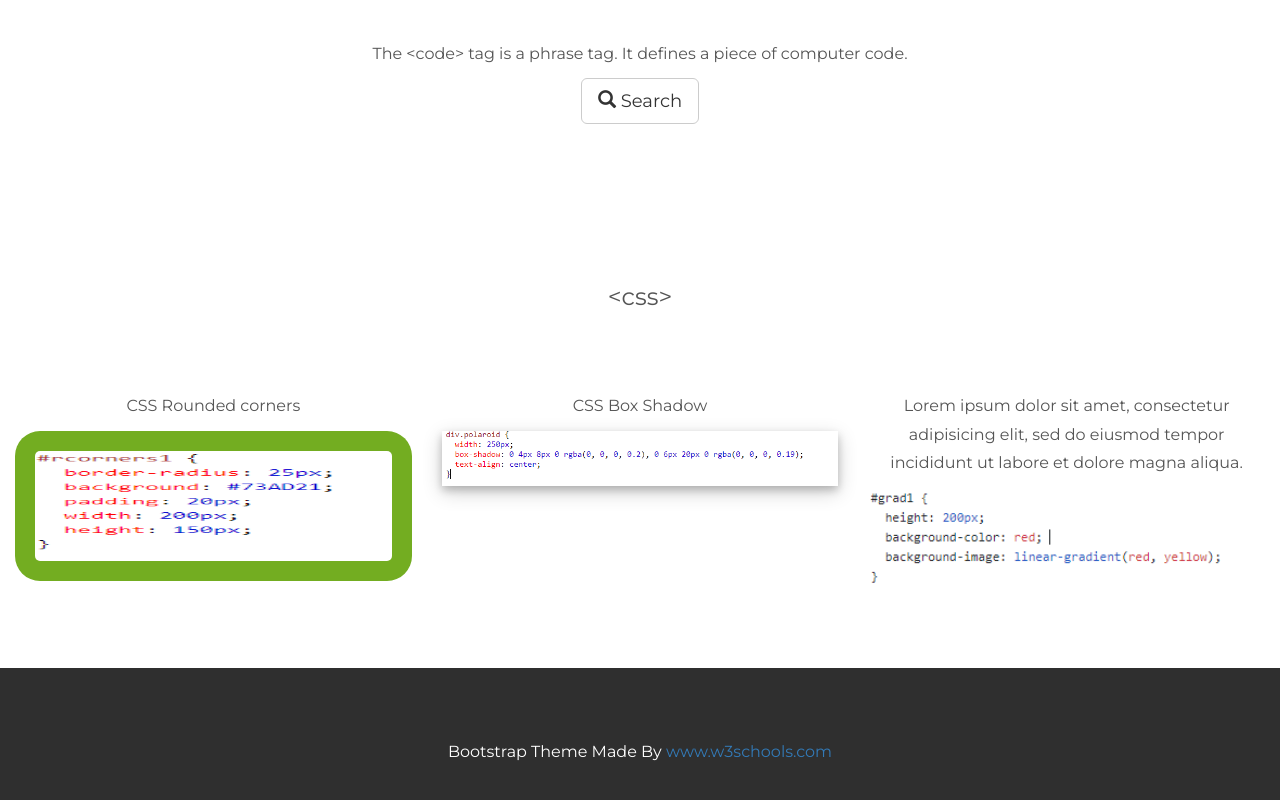
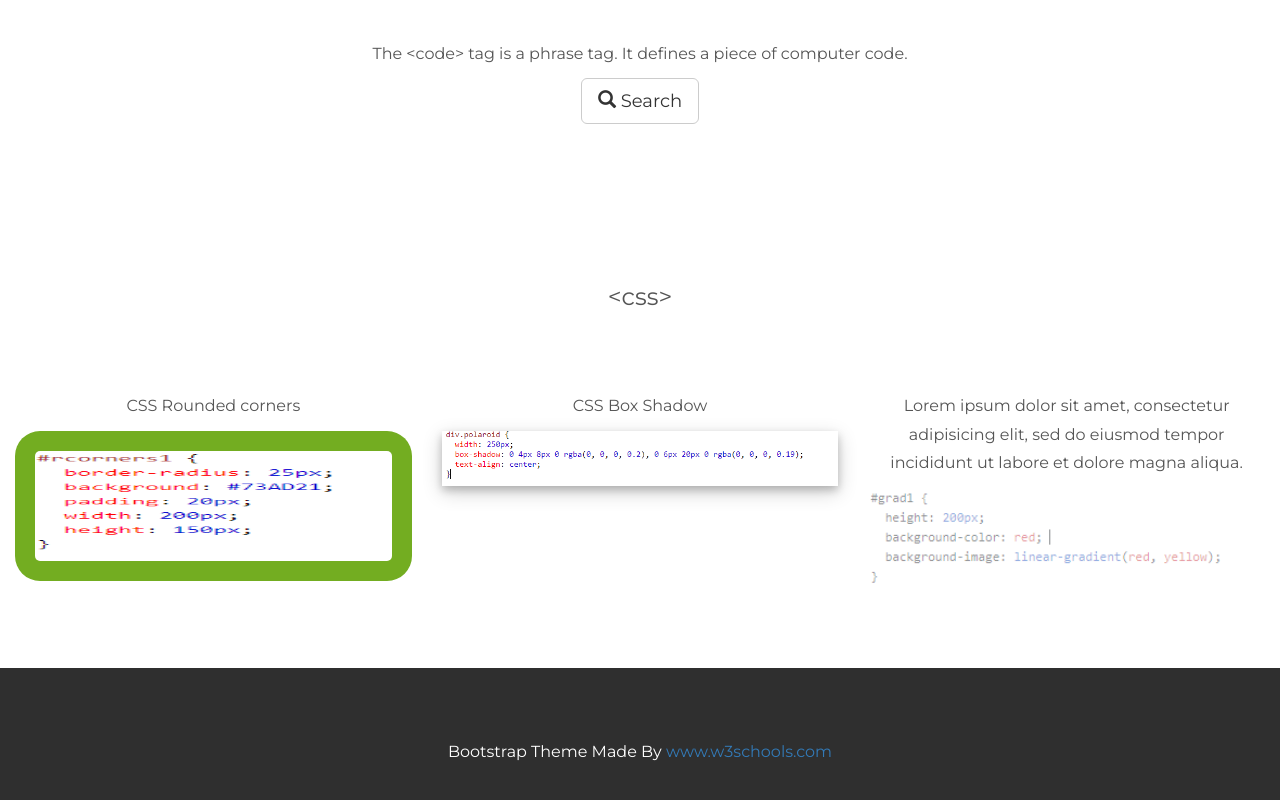
Before and after one commit to pksilins/school, a plain HTML site: page index.html in a window 1280 px wide. Shown: the part 942-1742 px from the top of the page. Drawn offline with nearby package versions, Linux system fonts and the light colour scheme.

Commit message:
Update index.html

```diff
--- a/index.html
+++ b/index.html
@@ -84,7 +84,7 @@ The &lt;span&gt; tag provides a way to add a hook to a part of a text or a part
     </div>
     <div class="col-sm-4">
       <p>Lorem ipsum dolor sit amet, consectetur adipisicing elit, sed do eiusmod tempor incididunt ut labore et dolore magna aliqua.</p>
-      <img src="images\img3.PNG" class="grad1" style="width:100%" alt="Image">
+      <img src="images\img3.PNG" class="opacity" style="width:100%" alt="Image">
     </div>
   </div>
 </div>
```
